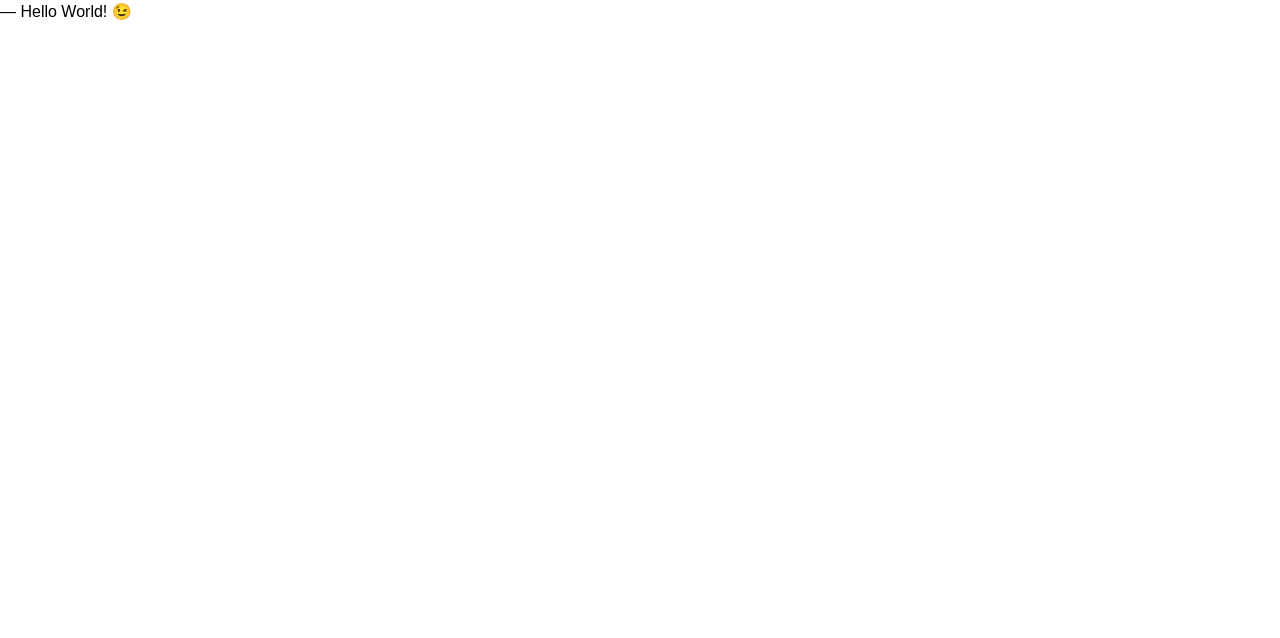
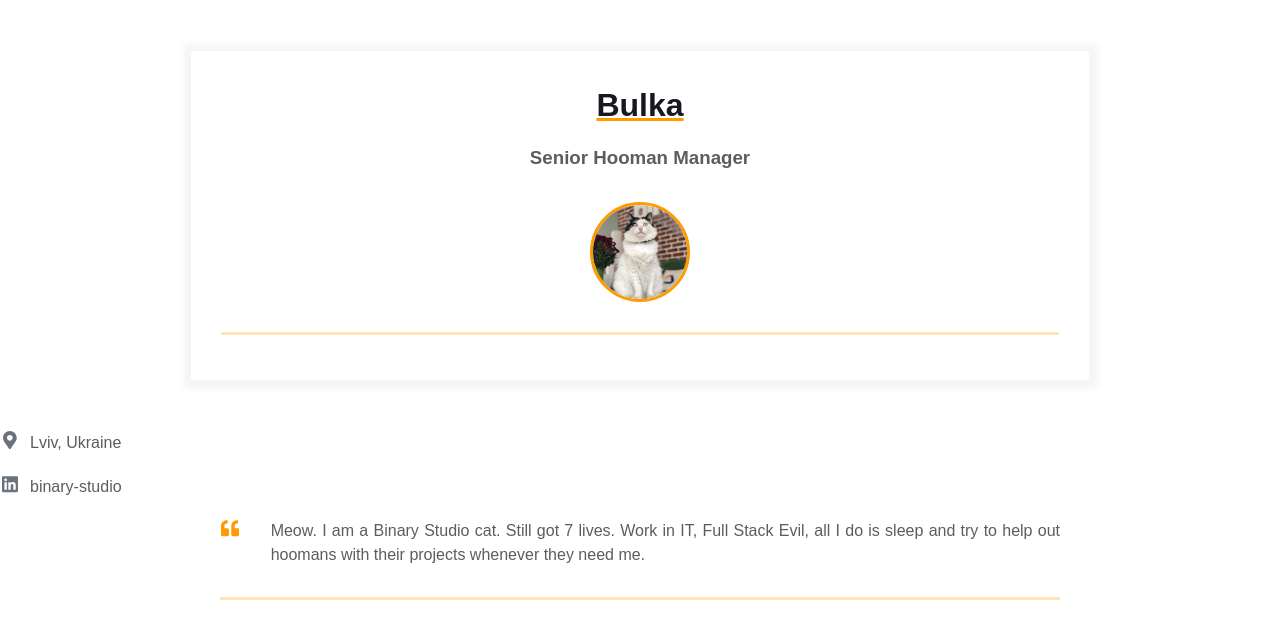
Before and after one commit to DMV22/homepage, a plain HTML site: page index.html in a window 1280 px wide. Drawn offline with Linux system fonts and the light colour scheme.

Commit message:
Added primary content template, contact info items, and intro block.

```diff
--- a/index.html
+++ b/index.html
@@ -7,6 +7,98 @@
     <link rel="stylesheet" href="styles.css" />
   </head>
   <body>
-    ― Hello World! &#x1F609;
+    <main>
+      <div class="resume">
+        <div class="container">
+          <div class="resume__block">
+            <h1 class="contact-info__header">Bulka</h1>
+            <h3 class="contact-info__sub-header">Senior Hooman Manager</h3>
+
+            <div class="contact_info_container fh">
+              <div class="contact-info__block"></div>
+
+              <div class="contact-info__block contact-info__block--center">
+                <img
+                  class="contact-info__avatar"
+                  src="assets/avatar.png"
+                  alt="Avatar"
+                />
+              </div>
+
+              <div class="contact-info__block"></div>
+            </div>
+          </div>
+        </div>
+      </div>
+    </main>
+    <a href="" rel="author" class="contact-info__item">
+      <div class="contact-info__item-icon-wrapper">
+        <svg
+          class="contact-info__item-icon"
+          xmlns="http://www.w3.org/2000/svg"
+          viewBox="0 0 384 512"
+        >
+          <path
+            d="M172.268 501.67C26.97 291.031 0 269.413 0 192 0 85.961 85.961 0 192
+        0s192 85.961 192 192c0 77.413-26.97 99.031-172.268 309.67-9.535
+        13.774-29.93 13.773-39.464 0zM192 272c44.183 0 80-35.817
+        80-80s-35.817-80-80-80-80 35.817-80 80 35.817 80 80 80z"
+          ></path>
+        </svg>
+      </div>
+      <span>Lviv, Ukraine</span>
+    </a>
+    <a
+      href="https://ua.linkedin.com/company/binary-studio_241166"
+      rel="author"
+      class="contact-info__item"
+    >
+      <div class="contact-info__item-icon-wrapper">
+        <svg
+          class="contact-info__item-icon"
+          xmlns="http://www.w3.org/2000/svg"
+          viewBox="0 0 448 512"
+        >
+          <path
+            d="M416 32H31.9C14.3 32 0 46.5 0 64.3v383.4C0 465.5 14.3 480 31.9
+        480H416c17.6 0 32-14.5 32-32.3V64.3c0-17.8-14.4-32.3-32-32.3zM135.4
+        416H69V202.2h66.5V416zm-33.2-243c-21.3 0-38.5-17.3-38.5-38.5S80.9 96
+        102.2 96c21.2 0 38.5 17.3 38.5 38.5 0 21.3-17.2 38.5-38.5 38.5zm282.1
+        243h-66.4V312c0-24.8-.5-56.7-34.5-56.7-34.6 0-39.9 27-39.9
+        54.9V416h-66.4V202.2h63.7v29.2h.9c8.9-16.8 30.6-34.5 62.9-34.5 67.2
+        0 79.7 44.3 79.7 101.9V416z"
+          ></path>
+        </svg>
+      </div>
+      <span>binary-studio</span>
+    </a>
+    <div class="container">
+      <div class="resume__block">
+        <div class="intro">
+          <div class="intro__icon-wrapper">
+            <svg
+              class="intro__icon"
+              xmlns="http://www.w3.org/2000/svg"
+              viewBox="0 0 512 512"
+            >
+              <path
+                d="M464 256h-80v-64c0-35.3 28.7-64 64-64h8c13.3 0 24-10.7
+            24-24V56c0-13.3-10.7-24-24-24h-8c-88.4 0-160 71.6-160 160v240c0
+            26.5 21.5 48 48 48h128c26.5 0 48-21.5
+            48-48V304c0-26.5-21.5-48-48-48zm-288 0H96v-64c0-35.3 28.7-64
+            64-64h8c13.3 0 24-10.7 24-24V56c0-13.3-10.7-24-24-24h-8C71.6
+            32 0 103.6 0 192v240c0 26.5 21.5 48 48 48h128c26.5 0 48-21.5
+            48-48V304c0-26.5-21.5-48-48-48z"
+              ></path>
+            </svg>
+          </div>
+          <p class="intro_text">
+            Meow. I am a Binary Studio cat. Still got 7 lives. Work in IT, Full
+            Stack Evil, all I do is sleep and try to help out hoomans with their
+            projects whenever they need me.
+          </p>
+        </div>
+      </div>
+    </div>
   </body>
 </html>
```
Also changed, not shown: assets/avatar.png (added).
